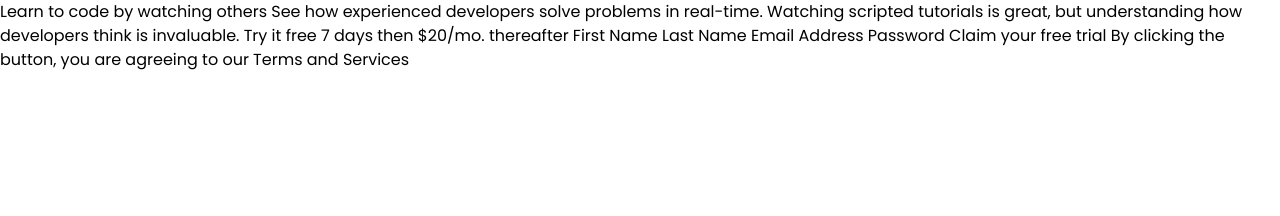
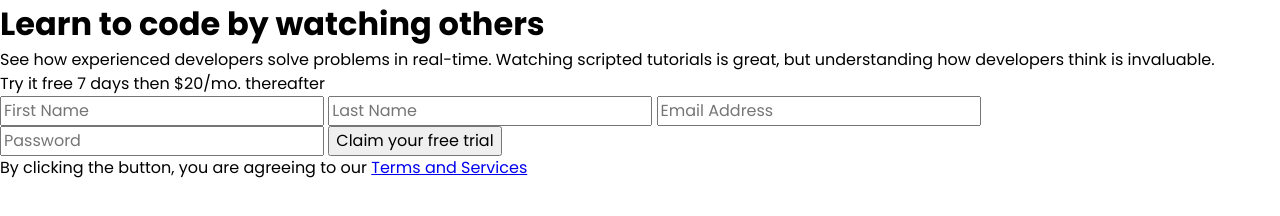
Before and after one commit to xapzx/intro-component-with-signup-form, a plain HTML site: page index.html in a window 1280 px wide. Drawn offline with Linux system fonts and the light colour scheme.

Commit message:
Marked up HTML content

```diff
--- a/index.html
+++ b/index.html
@@ -13,21 +13,23 @@
   <title>Frontend Mentor | Intro component with sign up form</title>
 </head>
 <body>
-
-  Learn to code by watching others
-
-  See how experienced developers solve problems in real-time. Watching scripted tutorials is great,
-  but understanding how developers think is invaluable.
-
-  Try it free 7 days then $20/mo. thereafter
-
-  First Name
-  Last Name
-  Email Address
-  Password
-
-  Claim your free trial
-
-  By clicking the button, you are agreeing to our Terms and Services
+  <main>
+    <div class="intro">
+      <h1>Learn to code by watching others</h1>
+      <p>See how experienced developers solve problems in real-time. Watching scripted tutorials is great,
+        but understanding how developers think is invaluable.</p>
+    </div>
+    <div class="form-container">
+      <div class="trial-prompt"><span>Try it free 7 days</span> then $20/mo. thereafter</div>
+      <form action="">
+        <input type="text" name="first-name" id="first-name" placeholder="First Name">
+        <input type="text" name="last-name" id="last-name" placeholder="Last Name">
+        <input type="email" name="email" id="email" placeholder="Email Address">
+        <input type="password" name="password" id="password" placeholder="Password">
+        <button>Claim your free trial</button>
+        <p>By clicking the button, you are agreeing to our <a href="#">Terms and Services</a></p>
+      </form>
+    </div>
+  </main>
 </body>
 </html>
```
